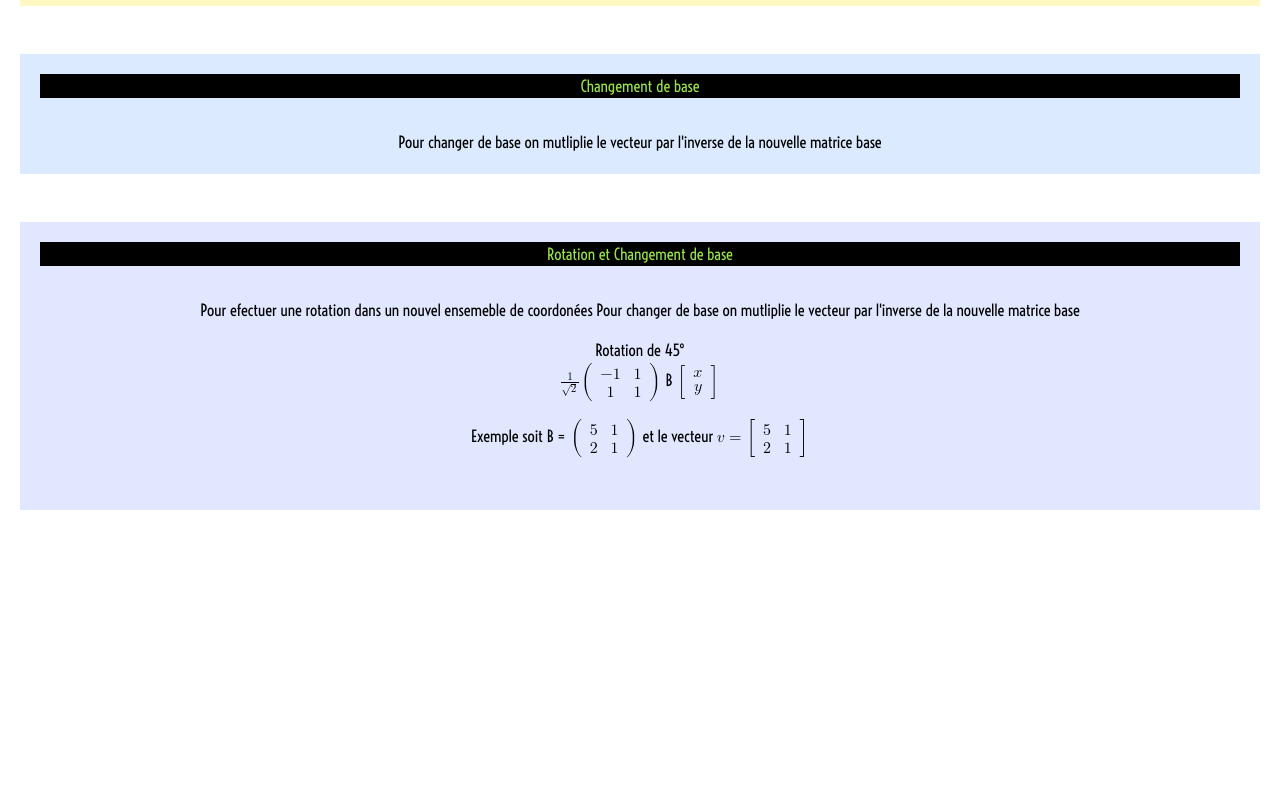
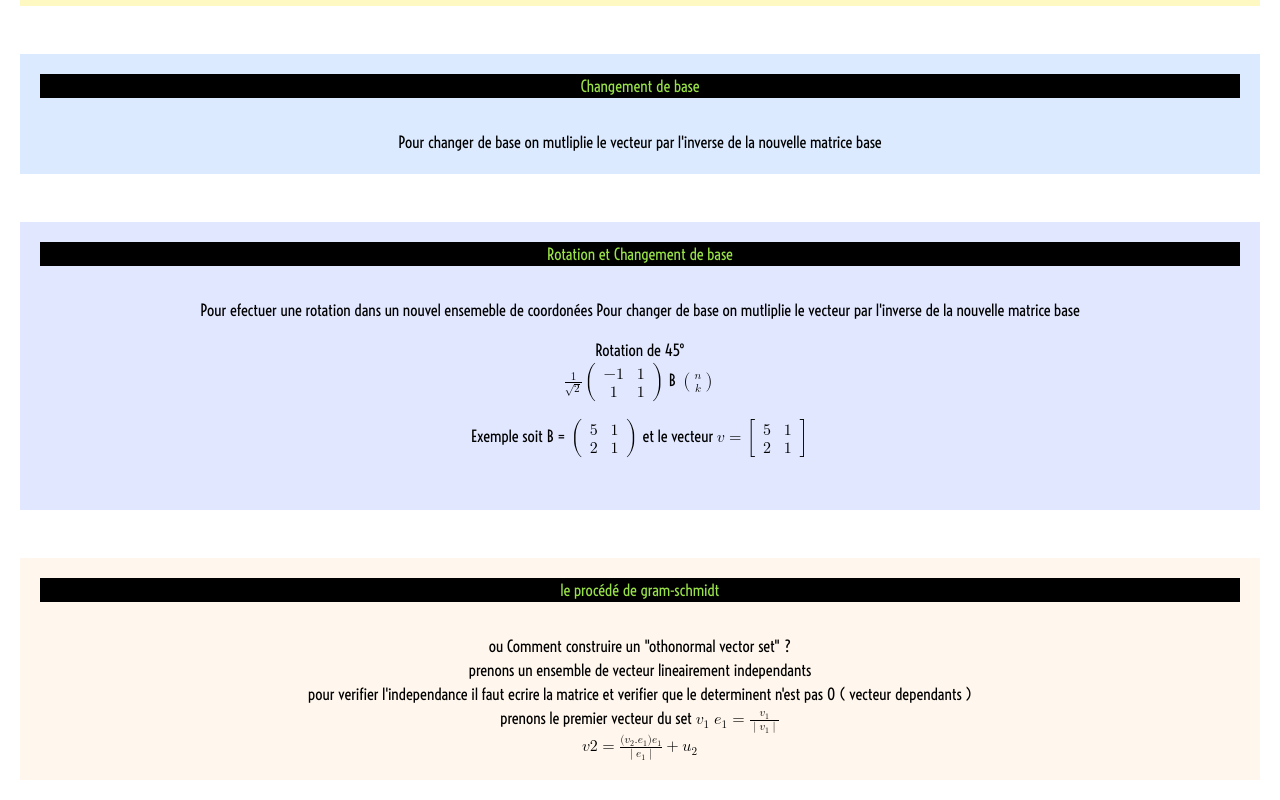
Before and after one commit to Stupnikjs/mathsvelte, a SvelteKit app: page /matrix in a window 1280 px wide. Shown: the part 1296-2096 px from the top of the page. Before the commit the page ends 1826 px from the top, so only its background shows below. Built offline with nearby package versions, Linux system fonts and the light colour scheme.

Commit message:
vector gram shmidt

```diff
--- a/src/routes/matrix/+page.svelte
+++ b/src/routes/matrix/+page.svelte
@@ -71,13 +71,21 @@
             <p> Rotation de 45° </p>
             {@html katexify(`\\frac{1}{\\sqrt{2}}\\begin{pmatrix} - 1 & 1 \\\\ 1 & 1 \\end{pmatrix} `, false)}
             B
-            {@html katexify(` \\begin{bmatrix} x \\\\ y \\end{bmatrix} `, false)}
+            {@html katexify(`\\binom{n}{k}`, false)}
             <div class="m-4">
                 <p> Exemple soit B = {@html katexify(` \\begin{pmatrix} 5 & 1  \\\\  2 & 1 \\end{pmatrix} `, false)}
                   et le vecteur  {@html katexify(` v = \\begin{bmatrix} 5 & 1  \\\\  2 & 1 \\end{bmatrix}`, false)}
                 </p>
             </div>
         </div>
+    </div>
+    <div class="bg-orange-50 m-5 p-5">
+        <h2>le procédé de gram-schmidt</h2>
+        <p>ou Comment construire un "othonormal vector set" ?</p>
+        <p>prenons un ensemble de vecteur lineairement independants </p>
+        <p> pour verifier l'independance il faut ecrire la matrice et verifier que le determinent n'est pas 0 ( vecteur dependants )</p>
+        <p> prenons le premier vecteur du set  {@html katexify(`v_1 \\medspace e_1 = \\frac{v_1}{\\mid v_1 \\mid} `, false)} </p>
+        <p>  {@html katexify(`v2  = \\frac{(v_2.e_1)e_1}{\\mid e_1 \\mid} + u_2 `, false)} </p>
     </div>
 
 </div>
```
